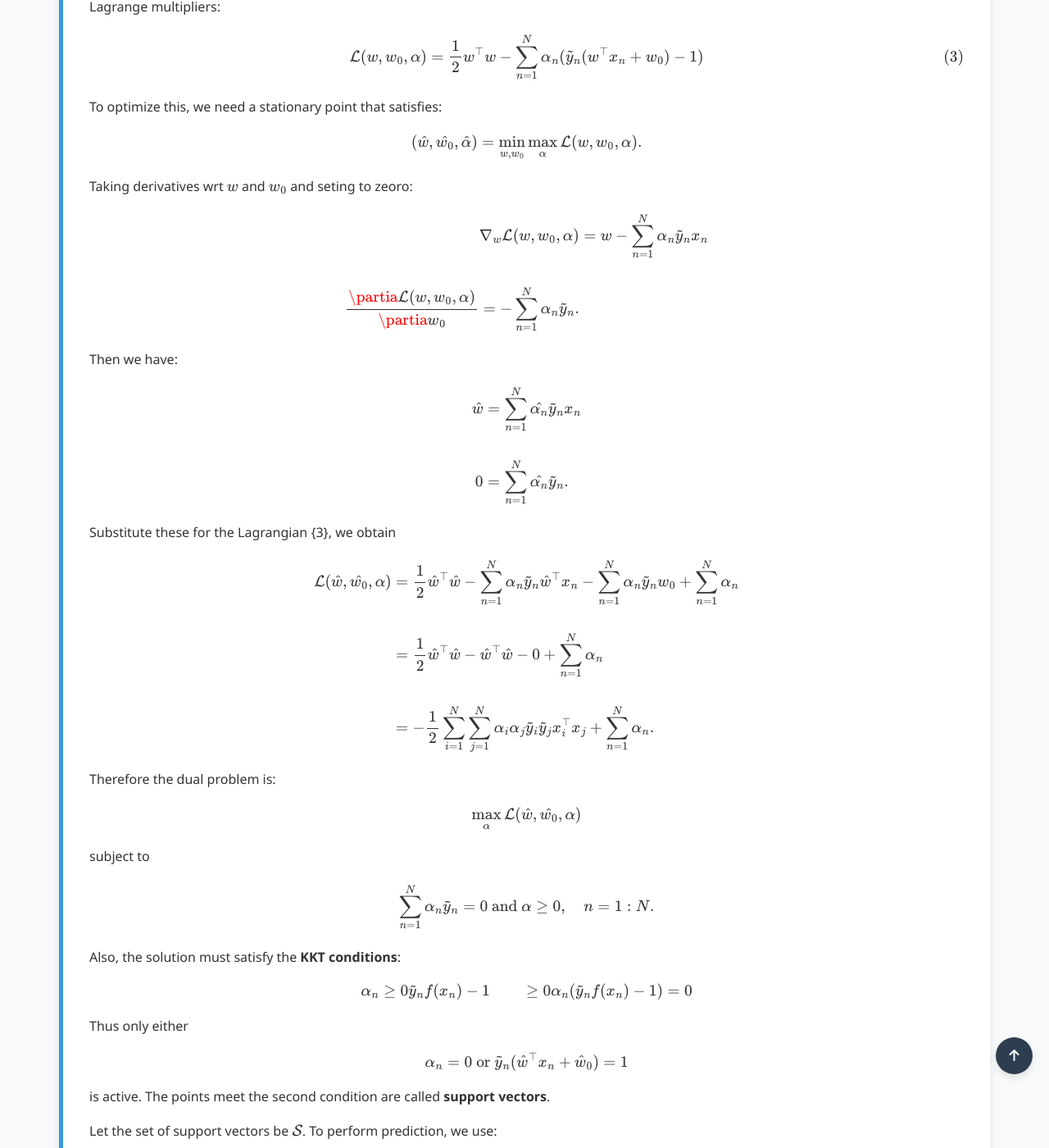
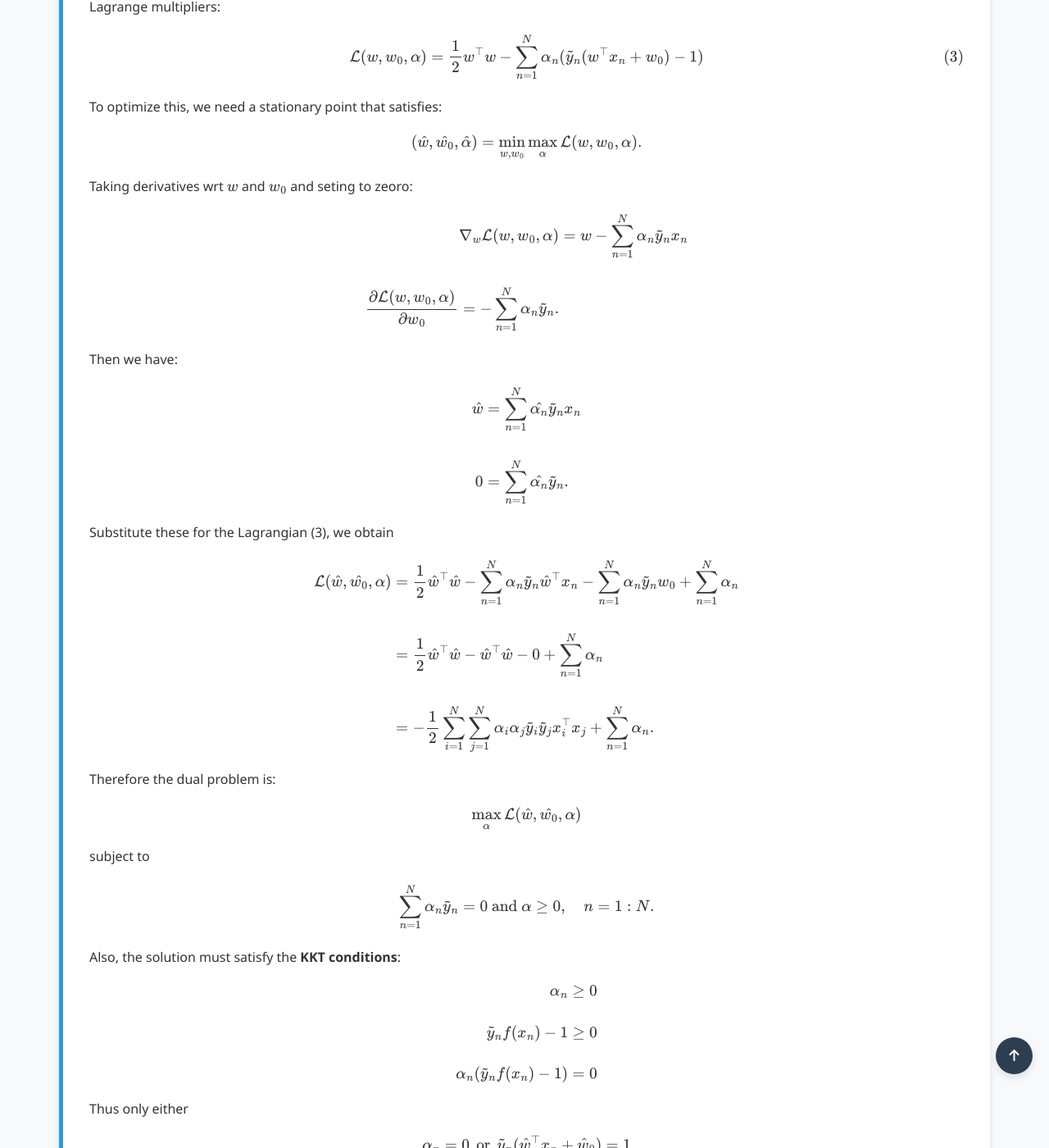
Before and after one commit to Yusukey01/yusukey01.github.io, a Jekyll site: the page built from Mathematics/Machine_learning/svm.html, in a window 1280 px wide and 1400 px high, scrolled down 2498 px. Shown: the whole window at 82% size. Built offline with Jekyll 4.4.1, drawn with Linux system fonts in a browser that asks for light colours; some of the changed text lies outside the part shown.

Commit message:
made V-6 SVM

```diff
--- a/Mathematics/Machine_learning/svm.html
+++ b/Mathematics/Machine_learning/svm.html
@@ -53,7 +53,7 @@ uses_python: false
                     where \(r\) is the distance of \(x\) from the decision boundary whose normal vector is \(w\).
                 </p>
                 <p>
-                    Substitute Expression 2 for the decision boundary 1:
+                    Substitute Expression (2) for the decision boundary (1):
                     \[
                     \begin{align*}
                     f(x) &= w^\top \left(\text{proj}_{f(x)}x  + r \frac{w}{\| w \|} + w_0 \right) \\\\
@@ -100,7 +100,7 @@ uses_python: false
                     \[
                     \begin{align*}
                     \nabla_w \mathcal{L}(w, w_0, \alpha)  &= w - \sum_{n =1}^N \alpha_n \tilde{y}_n x_n  \\\\
-                    \frac{\partia  \mathcal{L}(w, w_0, \alpha)}{\partia w_0} = - \sum_{n =1}^N \alpha_n \tilde{y}_n.
+                    \frac{\partial \mathcal{L}(w, w_0, \alpha)}{\partial w_0} = - \sum_{n =1}^N \alpha_n \tilde{y}_n.
                      \end{align*}
                     \]
                     Then we have:
@@ -110,7 +110,7 @@ uses_python: false
                     0 &= \sum_{n =1}^N \hat{\alpha_n} \tilde{y}_n.
                     \end{align*}
                     \]
-                    Substitute these for the Lagrangian {3}, we obtain
+                    Substitute these for the Lagrangian (3), we obtain
                     \[
                     \begin{align*}
                      \mathcal{L}(\hat{w}, \hat{w_0}, \alpha) &= \frac{1}{2}\hat{w}^\top \hat{w} - \sum_{n =1}^N \alpha_n \tilde{y}_n \hat{w}^\top x_n
@@ -131,14 +131,14 @@ uses_python: false
                     Also, the solution must satisfy the <strong>KKT conditions</strong>:
                     \[
                     \begin{align*}
-                    \alpha_n &\geq 0
-                    \tilde{y}_n f(x_n) -1 &\geq 0
+                    \alpha_n &\geq 0 \\\\
+                    \tilde{y}_n f(x_n) -1 &\geq 0 \\\\
                     \alpha_n (\tilde{y}_n f(x_n) -1 ) &= 0
                     \end{align*}
                     \]
                     Thus only either
                     \[
-                    \alpha_n = 0 \text{ or } \tilde{y}_n (\hat{w}^\top x_n + \hat{w}_0) = 1
+                    \alpha_n = 0 \, \text{ or } \, \tilde{y}_n (\hat{w}^\top x_n + \hat{w}_0) = 1
                     \]
                     is active. The points meet the second condition are called <strong>support vectors</strong>.
                 </p>
@@ -190,7 +190,7 @@ uses_python: false
                 <p>
                     The Lagrangian becomes:
                     \[
-                    \mathcal{L}(w, w_0, \alpha, \xi, \mu) = \frac{1}{2} w^top w + C \sum_{n =1}^N \xi_n
+                    \mathcal{L}(w, w_0, \alpha, \xi, \mu) = \frac{1}{2} w^\top w + C \sum_{n =1}^N \xi_n
                                                             - \sum_{n = 1}^N \alpha (\tilde{y}(w^\top x_n + w_0) -1 + \xi_n)
                                                             - \sum_{n = 1}^N \mu_n \xi_n
                     \]
```
Also changed, not shown: other parts of Mathematics/Machine_learning/svm.html (+1 -1 lines).
